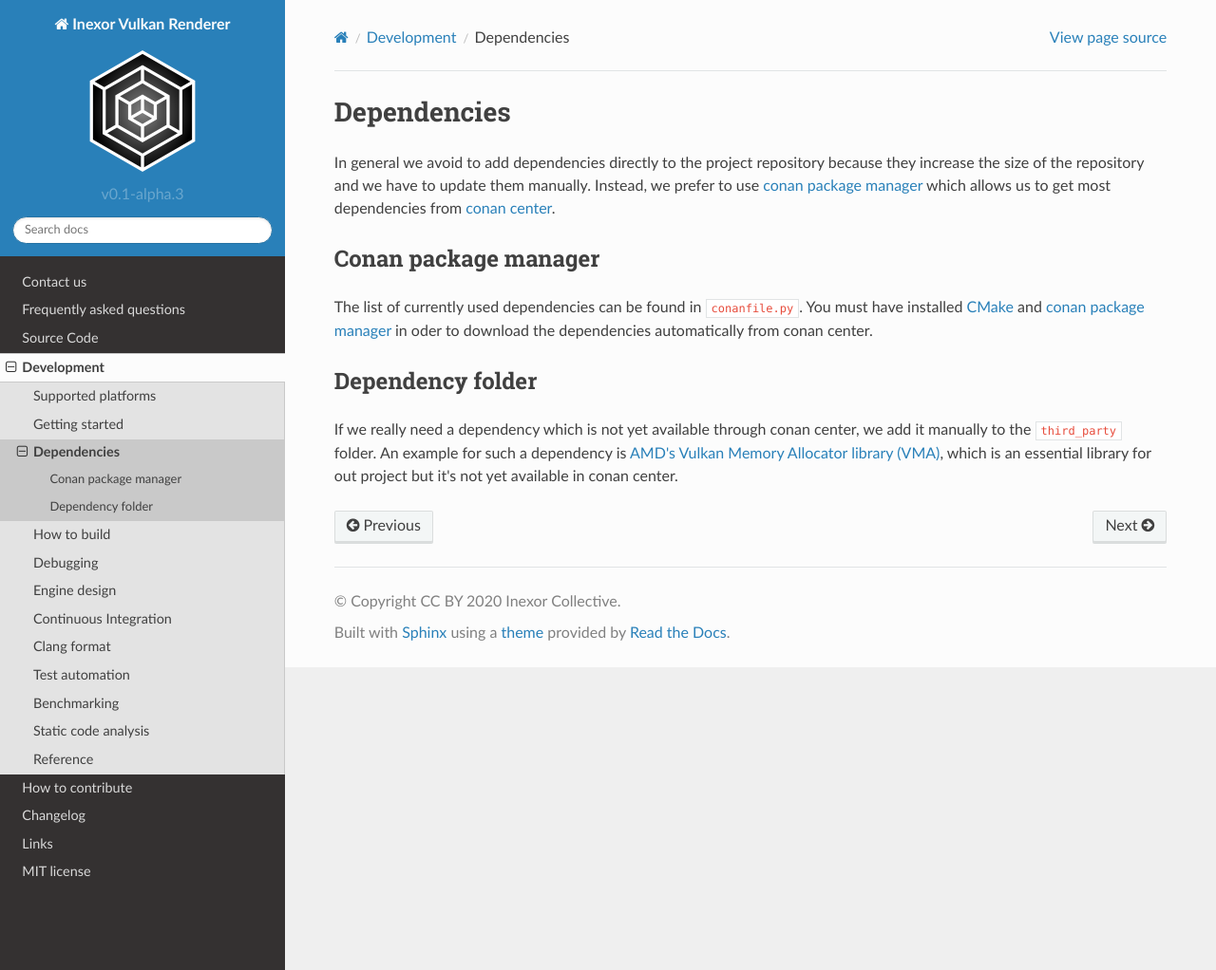
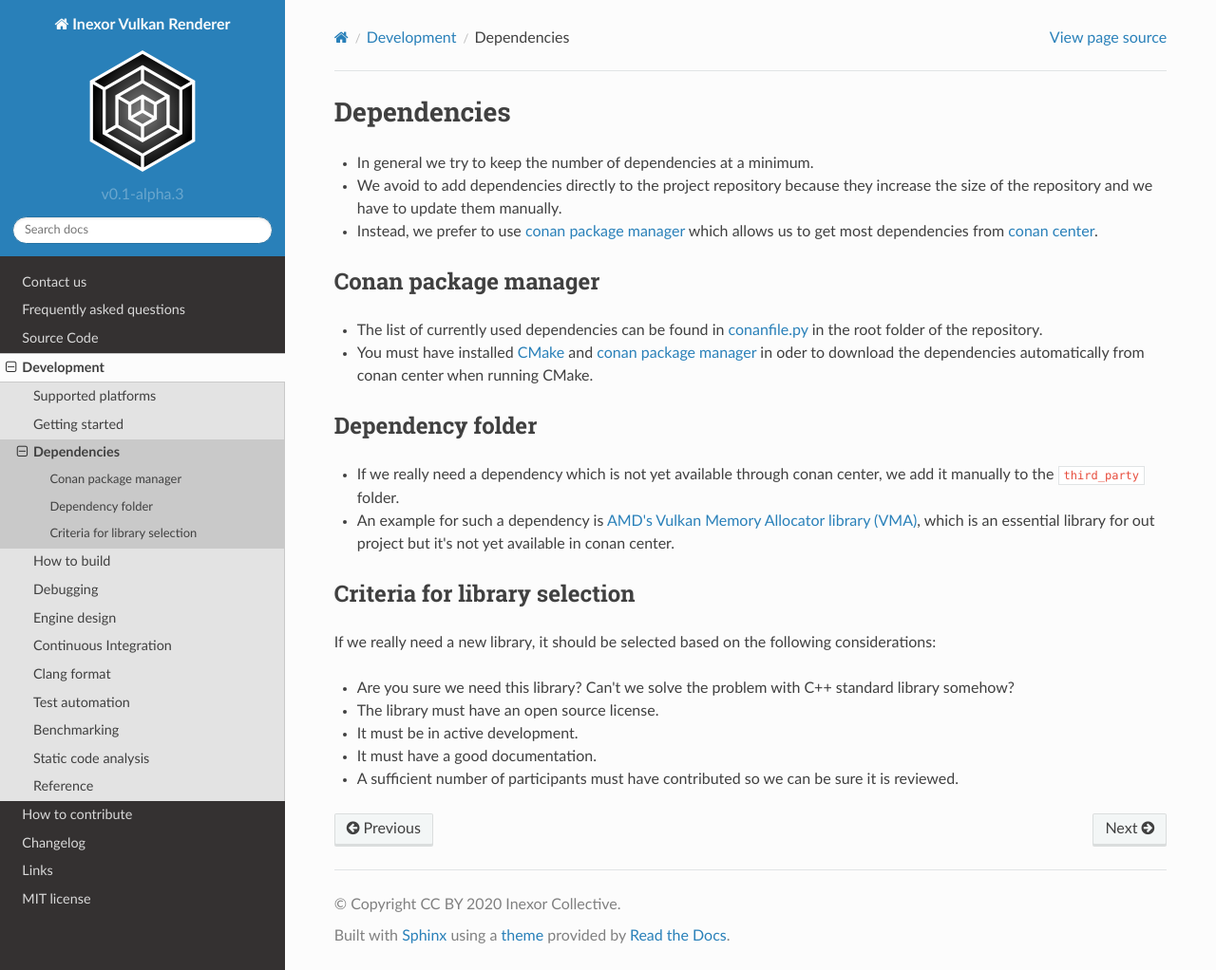
Before and after one commit to inexorgame/vulkan-renderer, a Sphinx documentation site: the page built from documentation/source/development/dependencies.rst, in a window 1280 px wide and 1022 px high. Shown: the whole window at 95% size. Built offline with Sphinx 7.4.7 and the Read the Docs theme 2.0.0, drawn with Linux system fonts in a browser that asks for light colours; pages that are not in the unit, such as notebooks, are missing from menus.

Commit message:
[wiki] Added page about dependency management in Inexor.
Signed-off-by: Johannes <johannesschneider@outlook.com>

```diff
--- a/documentation/source/development/dependencies.rst
+++ b/documentation/source/development/dependencies.rst
@@ -1,16 +1,30 @@
 Dependencies
 ============
 
-In general we avoid to add dependencies directly to the project repository because they increase the size of the repository and we have to update them manually.
-Instead, we prefer to use `conan package manager <https://conan.io/>`__ which allows us to get most dependencies from `conan center <https://conan.io/center/>`__.
+- In general we try to keep the number of dependencies at a minimum.
+- We avoid to add dependencies directly to the project repository because they increase the size of the repository and we have to update them manually.
+
+- Instead, we prefer to use `conan package manager <https://conan.io/>`__ which allows us to get most dependencies from `conan center <https://conan.io/center/>`__.
 
 Conan package manager
 ---------------------
 
-The list of currently used dependencies can be found in ``conanfile.py``.
-You must have installed `CMake <https://cmake.org/>`__ and `conan package manager <https://conan.io/>`__ in oder to download the dependencies automatically from conan center.
+- The list of currently used dependencies can be found in `conanfile.py <https://github.com/inexorgame/vulkan-renderer/blob/master/conanfile.py>`__ in the root folder of the repository.
+- You must have installed `CMake <https://cmake.org/>`__ and `conan package manager <https://conan.io/>`__ in oder to download the dependencies automatically from conan center when running CMake.
 
 Dependency folder
----------------------
-If we really need a dependency which is not yet available through conan center, we add it manually to the ``third_party`` folder.
-An example for such a dependency is `AMD's Vulkan Memory Allocator library (VMA) <https://github.com/GPUOpen-LibrariesAndSDKs/VulkanMemoryAllocator>`__, which is an essential library for out project but it's not yet available in conan center.
+-----------------
+
+- If we really need a dependency which is not yet available through conan center, we add it manually to the ``third_party`` folder.
+- An example for such a dependency is `AMD's Vulkan Memory Allocator library (VMA) <https://github.com/GPUOpen-LibrariesAndSDKs/VulkanMemoryAllocator>`__, which is an essential library for out project but it's not yet available in conan center.
+
+Criteria for library selection
+------------------------------
+
+If we really need a new library, it should be selected based on the following considerations:
+
+- Are you sure we need this library? Can't we solve the problem with C++ standard library somehow?
+- The library must have an open source license.
+- It must be in active development.
+- It must have a good documentation.
+- A sufficient number of participants must have contributed so we can be sure it is reviewed.
```
